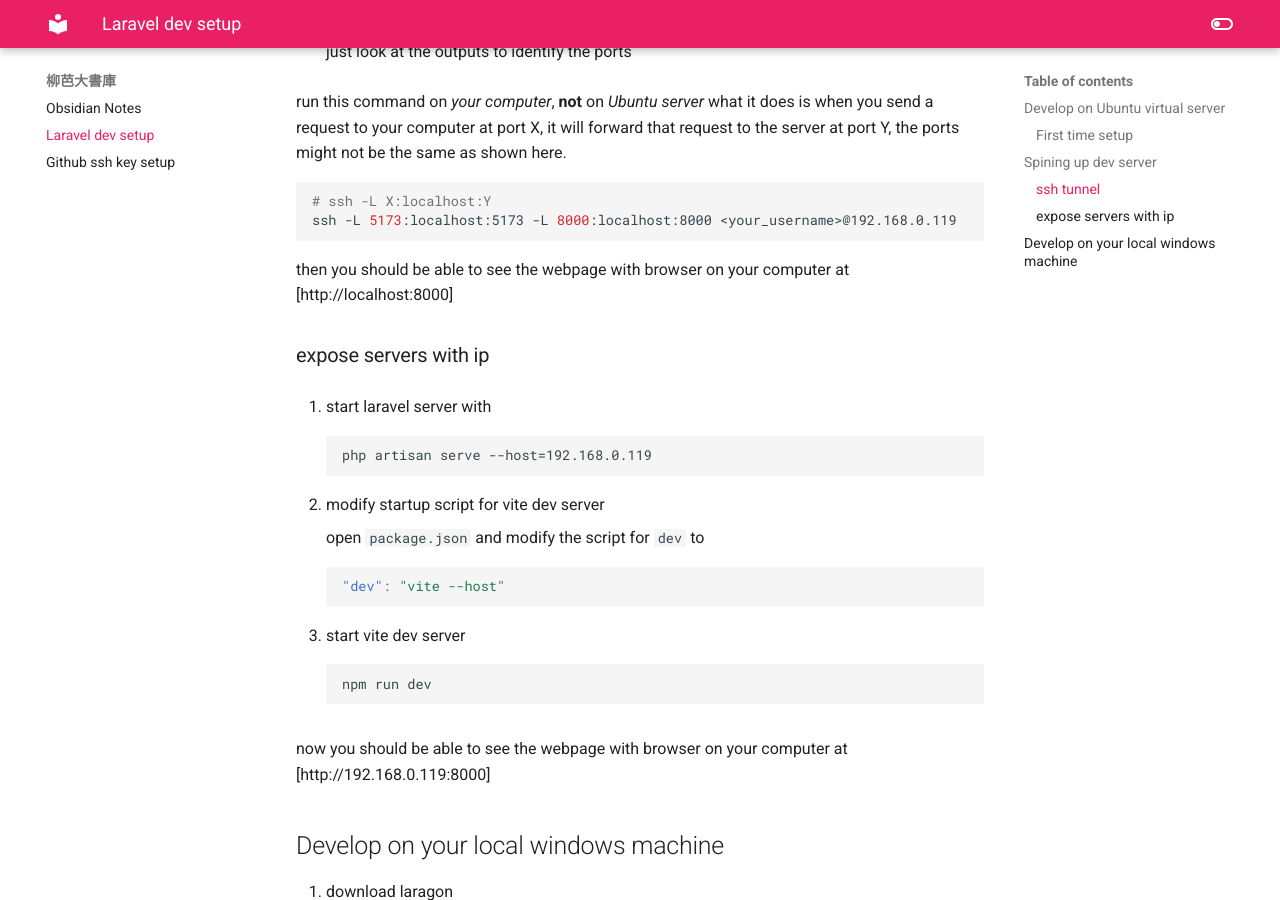
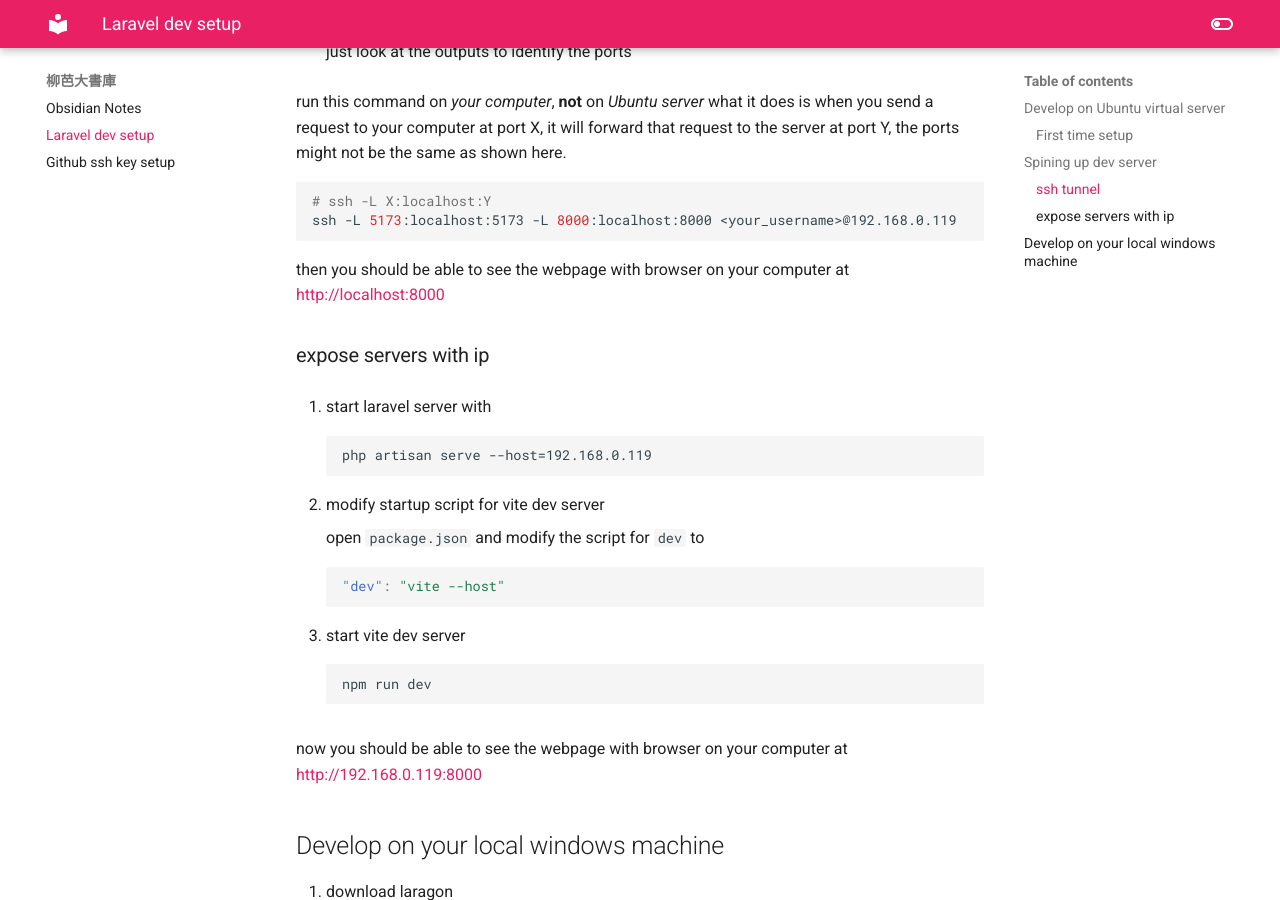
Before and after one commit to stanly0726/pub-notes, an MkDocs documentation site: the page built from docs/Laravel dev setup.md, in a window 1280 px wide and 900 px high, scrolled down 1941 px. Built offline with MkDocs 1.6.1 and Material for MkDocs 9.7.7, drawn with Linux system fonts in a browser that asks for light colours.

Commit message:
make link clickable

````diff
--- a/docs/Laravel dev setup.md
+++ b/docs/Laravel dev setup.md
@@ -75,7 +75,7 @@
 ssh -L 5173:localhost:5173 -L 8000:localhost:8000 <your_username>@192.168.0.119
 ```
 
-then you should be able to see the webpage with browser on your computer at [http://localhost:8000]
+then you should be able to see the webpage with browser on your computer at <http://localhost:8000>
 
 ### expose servers with ip
 
@@ -95,7 +95,7 @@
 
         npm run dev
 
-now you should be able to see the webpage with browser on your computer at [http://192.168.0.119:8000]
+now you should be able to see the webpage with browser on your computer at <http://192.168.0.119:8000>
 
 ## Develop on your local windows machine
 
````
